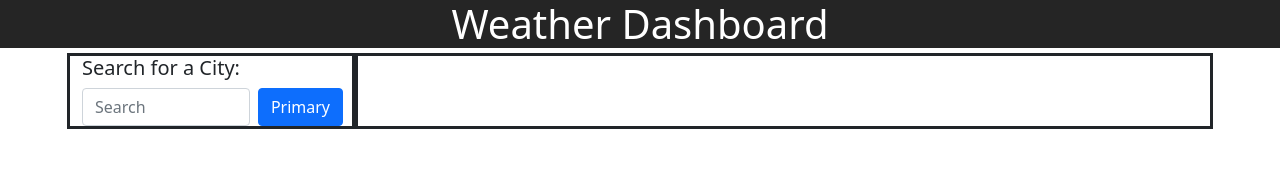
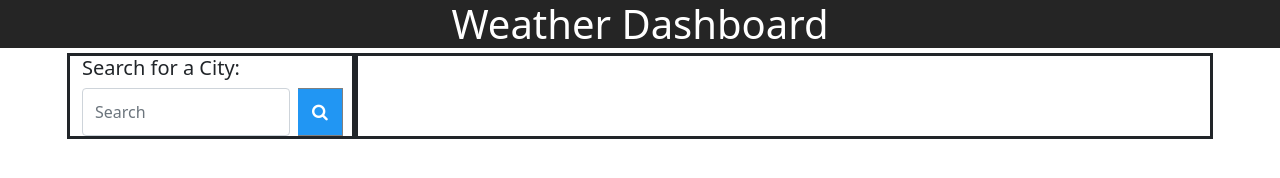
Before and after one commit to ericfreyer/Weather_App, a plain HTML site: page index.html in a window 1280 px wide. Drawn offline with nearby package versions, Linux system fonts and the light colour scheme.

Commit message:
some style changes and added notes

```diff
--- a/index.html
+++ b/index.html
@@ -7,6 +7,7 @@
     <script src="https://cdnjs.cloudflare.com/ajax/libs/jquery/3.2.1/jquery.min.js"></script>
     <link href="https://cdn.jsdelivr.net/npm/bootstrap@5.0.0-beta1/dist/css/bootstrap.min.css" rel="stylesheet" integrity="sha384-giJF6kkoqNQ00vy+HMDP7azOuL0xtbfIcaT9wjKHr8RbDVddVHyTfAAsrekwKmP1" crossorigin="anonymous">
     <link rel="stylesheet" href="style.css">
+    <link rel="stylesheet" href="https://cdnjs.cloudflare.com/ajax/libs/font-awesome/4.7.0/css/font-awesome.min.css">
 </head>
 <body>
     <div id="header">
@@ -18,7 +19,7 @@
             <h5>Search for a City:</h5>
                 <div id="search-div">
                     <input class="form-control me-2" type="search" placeholder="Search" aria-label="Search" id="search">
-                    <button type="button" class="btn btn-primary" id="Search-Btn">Primary</button>
+                    <button type="submit" id="Search-Btn"><i class="fa fa-search"></i></button>
                 </div>
           </div>
           <div class="col-6" id="main">
--- a/script.js
+++ b/script.js
@@ -9,14 +9,19 @@ $.ajax({
     url: queryURL,
     method: "GET"
   }).then(function(response) {
-        $("#city-title").text(cityName)
-        //date showing in european way, figure out have to make month first than day, not other way around
+        //city name
+        $("#city-title").text(response.name)
+        //date
         var date=new Date();
         var val=(date.getMonth()+1)+"/"+date.getDate()+"/"+date.getFullYear();
 		$("#today-date").text(val);
-
+        //weather icon
+        //temp
+        //humidity
+        //wind speed
+        //UV index where number has background color depending on how bad/good it is
         console.log(cityName)
-        console.log(response.main);
+        console.log(response.name);
     })
 
 })
--- a/style.css
+++ b/style.css
@@ -33,3 +33,15 @@
     float: right;
     width: 20%
 }
+
+#Search-Btn{
+    float: left;
+  width: 20%;
+  padding: 10px;
+  background: #2196F3;
+  color: white;
+  font-size: 17px;
+  border: 1px solid grey;
+  border-left: none; /* Prevent double borders */
+  cursor: pointer;
+}
```
Also changed, not shown: assets/search_icon.jpg (added).
